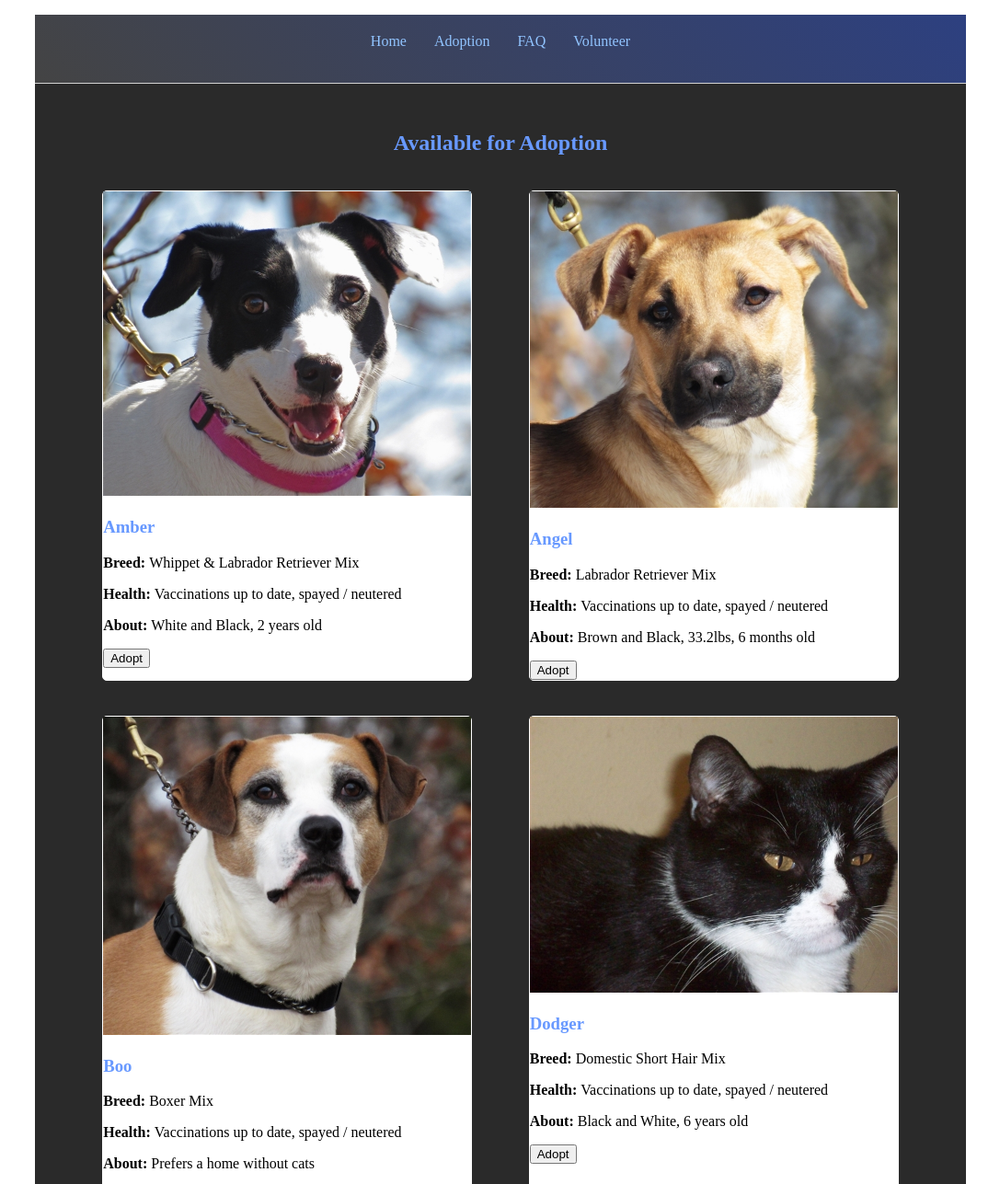
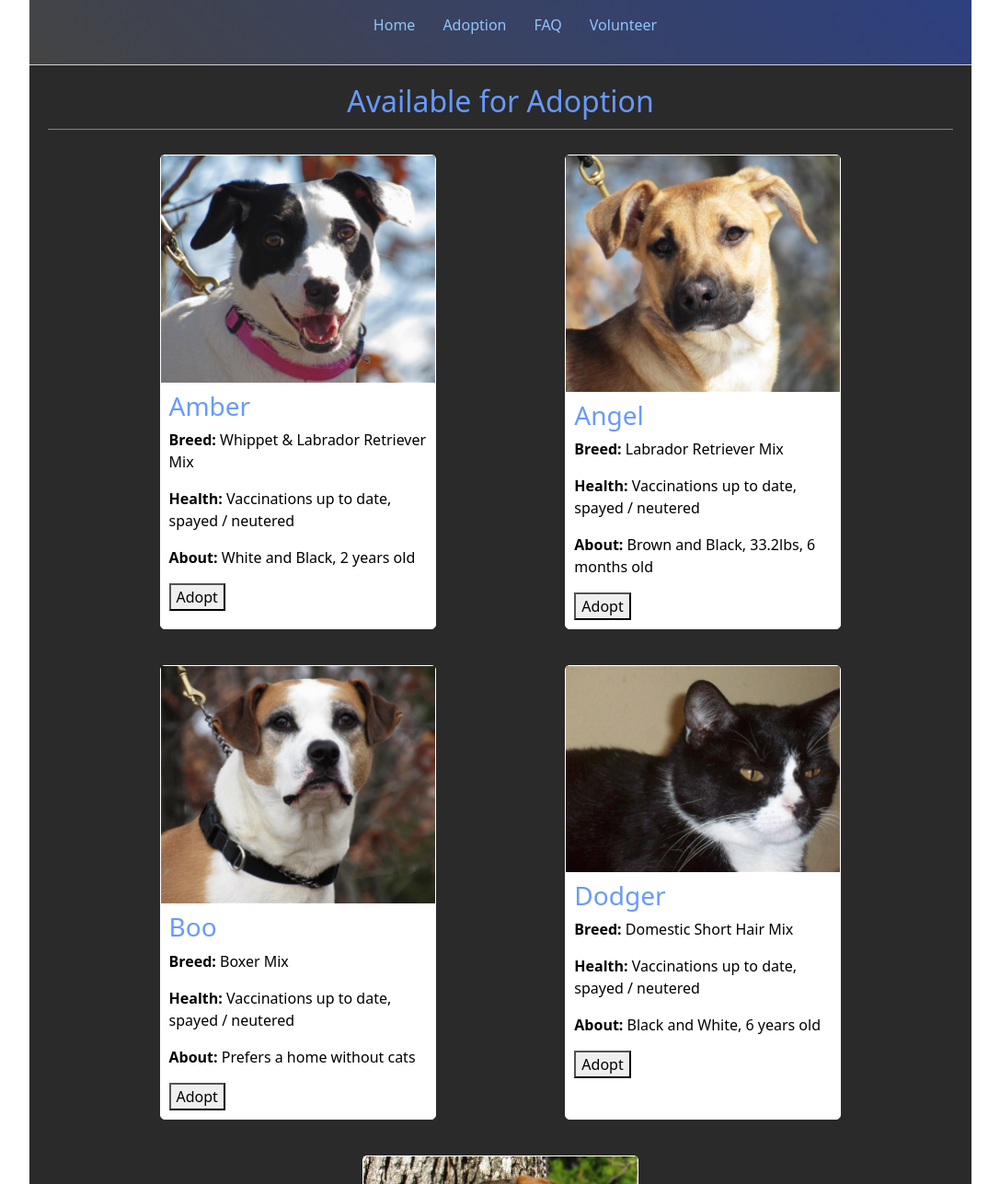
Before and after one commit to bguzman07/skillsUSA-practicerun-2, a plain HTML site: page pages/adoption.html in a window 1280 px wide. Shown: the top 1287 px of the page at 92% size, without its empty margins (96-1183 px from the left). Drawn offline with nearby package versions, Linux system fonts and the light colour scheme.

Commit message:
second commit

```diff
--- a/pages/adoption.html
+++ b/pages/adoption.html
@@ -4,6 +4,7 @@
     <meta charset="UTF-8">
     <meta name="viewport" content="width=device-width, initial-scale=1.0">
     <title>Home</title>
+    <link href="https://cdn.jsdelivr.net/npm/bootstrap@5.3.3/dist/css/bootstrap.min.css" rel="stylesheet" integrity="sha384-QWTKZyjpPEjISv5WaRU9OFeRpok6YctnYmDr5pNlyT2bRjXh0JMhjY6hW+ALEwIH" crossorigin="anonymous">
     <link href="../styles/nav_styles.css" rel="stylesheet" />
     <link href="../styles/styles.css" rel="stylesheet" />
 </head>
@@ -25,48 +26,54 @@
 
                 <div class="card">
                     <img src="../imgs/Amber/Amber01.jpeg" />
-                    <h3> Amber </h3>
-                    <p><b> Breed: </b> Whippet & Labrador Retriever Mix </p>
-                    <p><b> Health: </b> Vaccinations up to date, spayed / neutered </p>
-                    <p><b> About: </b> White and Black, 2 years old </p>
-                    <button href="#"> Adopt </button>
+                    <div class="card-content">
+                        <h3> Amber </h3>
+                        <p><b> Breed: </b> Whippet & Labrador Retriever Mix </p>
+                        <p><b> Health: </b> Vaccinations up to date, spayed / neutered </p>
+                        <p><b> About: </b> White and Black, 2 years old </p>
+                        <button href="#"> Adopt </button>
+                    </div>
                 </div>
 
                 <div class="card">
                     <img src="../imgs/Angel/Angel01.jpeg" />
+                    <div class="card-content">
                     <h3> Angel </h3>
                     <p><b> Breed: </b> Labrador Retriever Mix </p>
                     <p><b> Health: </b> Vaccinations up to date, spayed / neutered </p>
                     <p><b> About: </b> Brown and Black, 33.2lbs, 6 months old </p>
-                    <button href="#"> Adopt </button>
+                    <button href="#"> Adopt </button></div>
                 </div>
 
                 <div class="card">
                     <img src="../imgs/Boo/boo01.jpeg" />
+                    <div class="card-content">
                     <h3> Boo </h3>
                     <p><b> Breed: </b> Boxer Mix </p>
                     <p><b> Health: </b> Vaccinations up to date, spayed / neutered </p>
                     <p><b> About: </b> Prefers a home without cats </p>
-                    <button href="#"> Adopt </button>
+                    <button href="#"> Adopt </button></div>
                 </div>
 
                 <div class="card">
                     <img src="../imgs/Dodger/Dodger02.jpeg" />
+                    <div class="card-content">
                     <h3> Dodger </h3>
                     <p><b> Breed: </b> Domestic Short Hair Mix </p>
                     <p><b> Health: </b> Vaccinations up to date, spayed / neutered </p>
                     <p><b> About: </b> Black and White, 6 years old </p>
-                    <button href="#"> Adopt </button>
+                    <button href="#"> Adopt </button></div>
                 </div>
 
 
                 <div class="card">
                     <img src="../imgs/Zeke/Zeke01.jpeg" />
+                    <div class="card-content">
                     <h3> Zeke </h3>
                     <p><b> Breed: </b> Coonhound & American Foxhound Mix </p>
                     <p><b> Health: </b> Vaccinations up to date, spayed / neutered </p>
                     <p><b> About: </b> Black and Brown, 50.4lbs, 4 years old </p>
-                    <button href="#"> Adopt </button>
+                    <button href="#"> Adopt </button></div>
                 </div>
 
             </div>
--- a/styles/nav_styles.css
+++ b/styles/nav_styles.css
@@ -1,22 +1,17 @@
 
 /* Navigation styles */
-
-body {
-    margin: none;
-}
 
 nav {
     background-image: linear-gradient(45deg, #444, #2d4080);
     border-bottom: lightgray 1px solid;
-    margin: none;
-    padding: none;
+    padding: 10px;
 }
 
 nav ul {
     display: flex;
     list-style: none;
     justify-content: center;
-    padding: 1.5%;
+    padding: none;
 }
 
 nav ul li {
--- a/styles/styles.css
+++ b/styles/styles.css
@@ -12,6 +12,8 @@ main {
 h2 {
     color: #6899ff;
     text-align: center;
+    border-bottom: lightslategray 1px solid;
+    padding-bottom: 1%;
 }
 
 h3 {
@@ -24,8 +26,9 @@ p, li, aside {
 }
 
 .content {
-    padding: 3%;
+    padding: 2%;
 }
+
 
 /* Adopt Styles */
 
@@ -37,7 +40,7 @@ p, li, aside {
 }
 
 .card {
-    max-width: 400px;
+    max-width: 300px;
     background-color: white;
     flex-basis: auto;
     margin: 2%;
@@ -49,8 +52,8 @@ p, li, aside {
     color: black;
 }
 
-.card img {
-    width: 400px;
+.card-content {
+    padding: 3%;
 }
 
 /* Volunteer Styles */
```
Also changed, not shown: index.html (+1 -0 lines), pages/FAQ.html (+1 -0 lines), pages/volunteer.html (+4 -1 lines).
